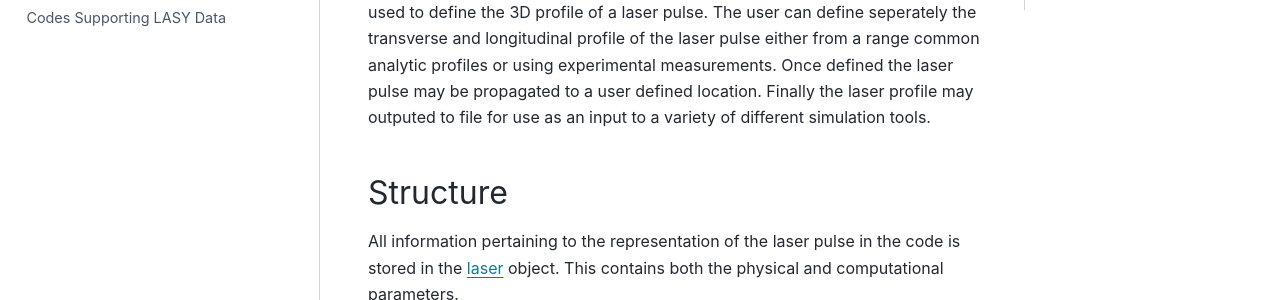
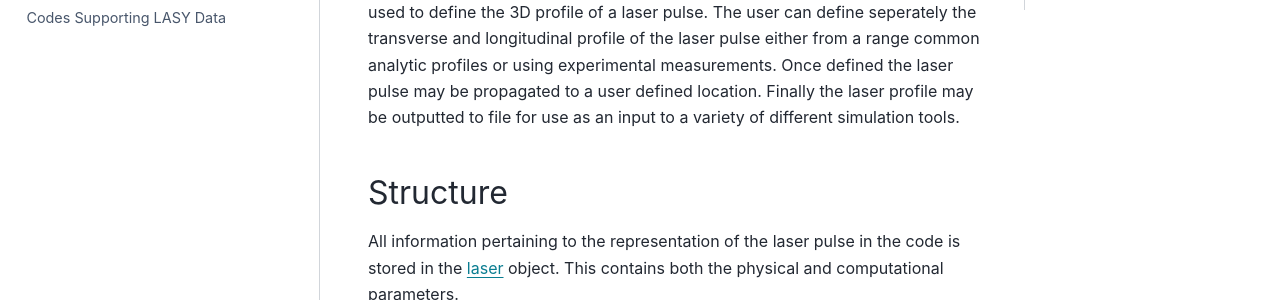
Before and after one commit to LASY-org/lasy, a Sphinx documentation site: the page built from docs/source/code_overview/index.rst, in a window 1280 px wide and 900 px high. Shown: the part 237-537 px from the top of the window. Built offline with Sphinx 7.4.7 and the PyData theme 0.15.4, drawn with Linux system fonts in a browser that asks for light colours; some of the changed text lies outside the part shown.

Commit message:
Apply suggestions from code review
Co-authored-by: Remi Lehe <remi.lehe@normalesup.org>

```diff
--- a/docs/source/code_overview/codes_supporting_lasy.rst
+++ b/docs/source/code_overview/codes_supporting_lasy.rst
@@ -10,7 +10,7 @@
 * `FBPIC <https://github.com/fbpic/fbpic>`_
 * `Wake-T <https://github.com/AngelFP/Wake-T>`_
 * `WarpX <https://github.com/ECP-WarpX/WarpX>`_
-
+* `HiPACE++ <https://github.com/Hi-PACE/hipace>`_
 
 A list of standard output formats supported by ``lasy``:
 
--- a/docs/source/code_overview/index.rst
+++ b/docs/source/code_overview/index.rst
@@ -5,7 +5,7 @@
 It can be used to define the 3D profile of a laser pulse.
 The user can define seperately the transverse and longitudinal profile of the laser pulse either from a range common analytic profiles or using experimental measurements.
 Once defined the laser pulse may be propagated to a user defined location.
-Finally the laser profile may outputed to file for use as an input to a variety of different simulation tools.
+Finally the laser profile may be outputted to file for use as an input to a variety of different simulation tools.
 
 Structure
 #########
--- a/docs/source/index.rst
+++ b/docs/source/index.rst
@@ -25,7 +25,6 @@
 
     ---
 
-    **Getting Started**
     **Getting Started**
     ^^^^^^^^^^^^^^
 
```
